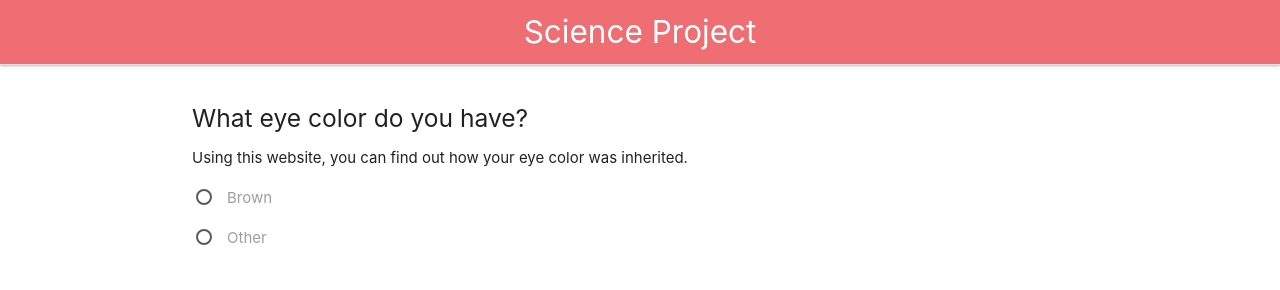
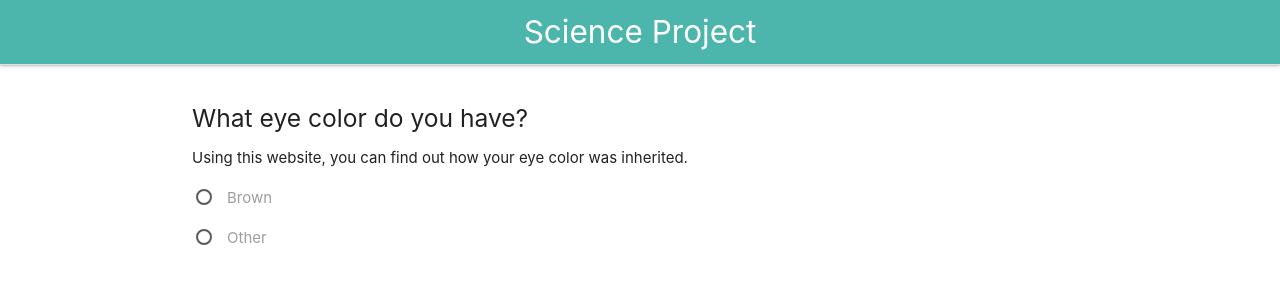
Before and after one commit to refrainsmc/refrainsmc.github.io, a plain HTML site: page index.html in a window 1280 px wide. Drawn offline with Linux system fonts and the light colour scheme.

Commit message:
Update index.html

```diff
--- a/index.html
+++ b/index.html
@@ -8,7 +8,7 @@
         <body>
             <header>
                 <nav>
-                    <div class="nav-wrapper">
+                    <div class="nav-wrapper teal lighten-2">
                         <a href="#" class="center brand-logo"">Science Project</a>
                     </div>
                 </nav>
```
